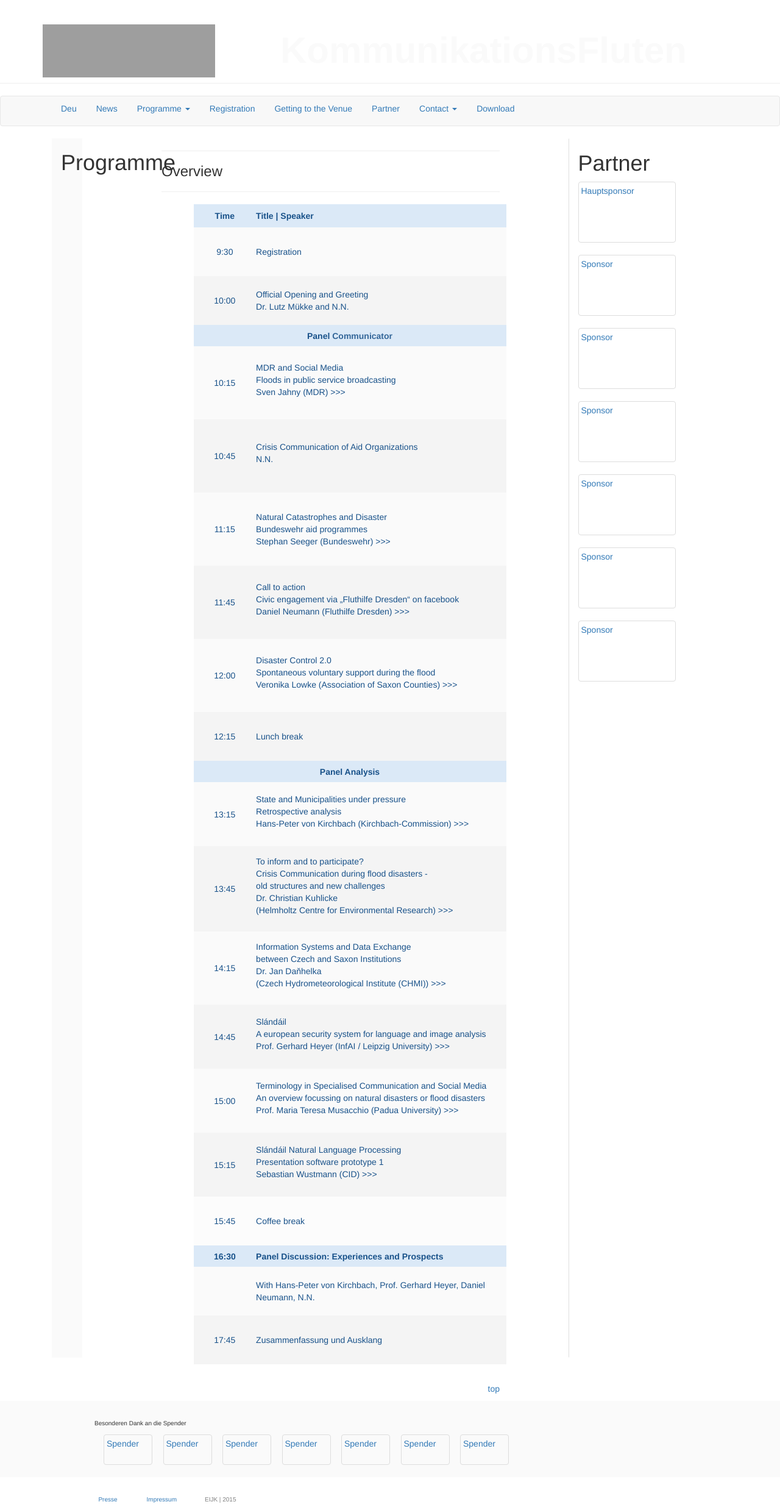
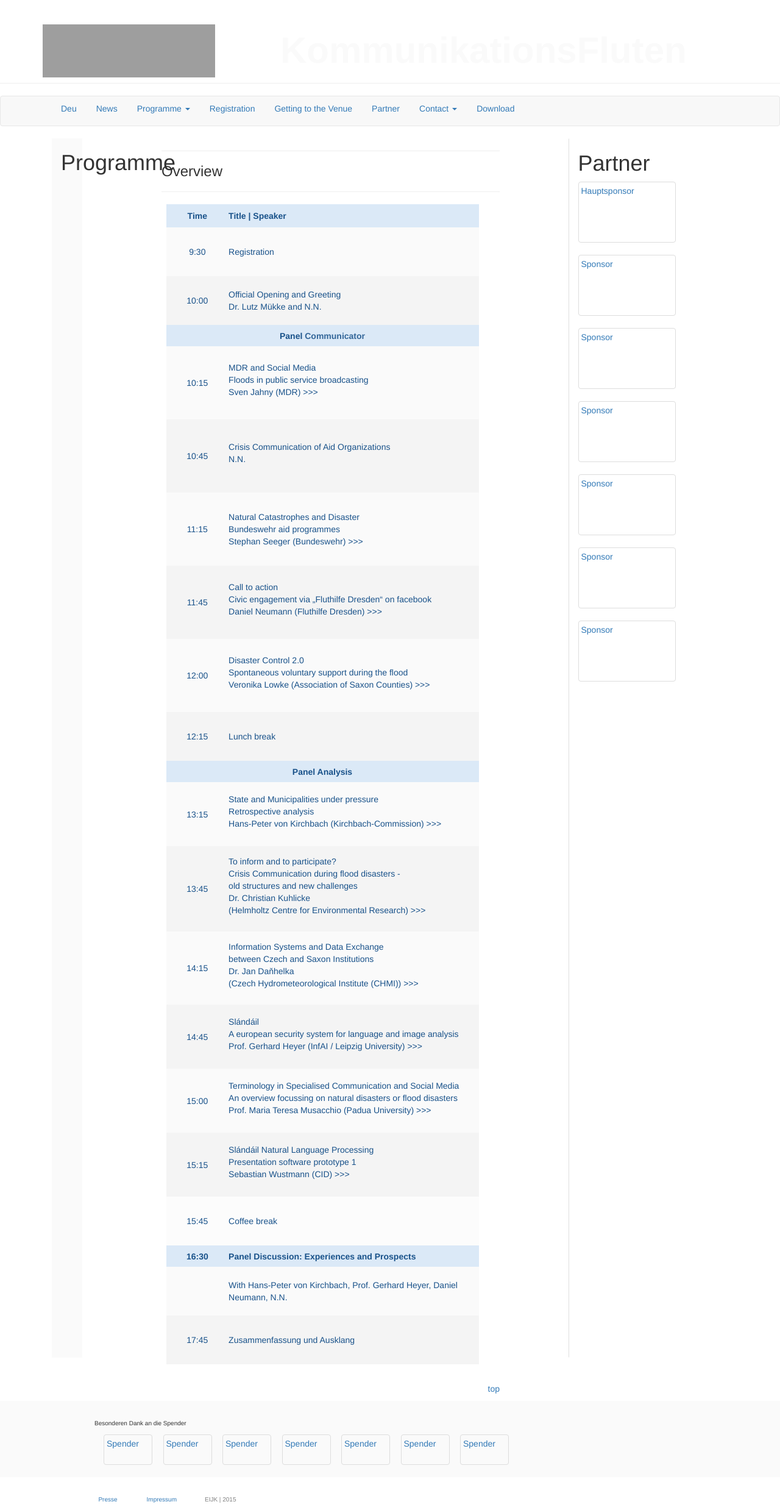
Before and after one commit to susedev/test, a Jekyll site: the page built from programme.html, in a window 1280 px wide. Shown: the whole page at 61% size. Built offline with Jekyll 4.4.1, drawn with Linux system fonts in a browser that asks for light colours; nearby versions of some CDN libraries; grey boxes are pictures that could not be loaded.

Commit message:
Edit from JekyllCMS

```diff
--- a/programme.html
+++ b/programme.html
@@ -6,7 +6,7 @@ language: en
 <h3>Overview</h3>
 
 <hr noshade="noshade" size="1" />
-<div class="container" style="width: 450px; ">
+<div class="container" style="width: 540px; ">
 <div class="row">
 <table align="left" border="0" border-color="#FFFFFF" cellpadding="50" cellspacing="10" style="height: 1298px;" width="513">
 	<thead>
```
